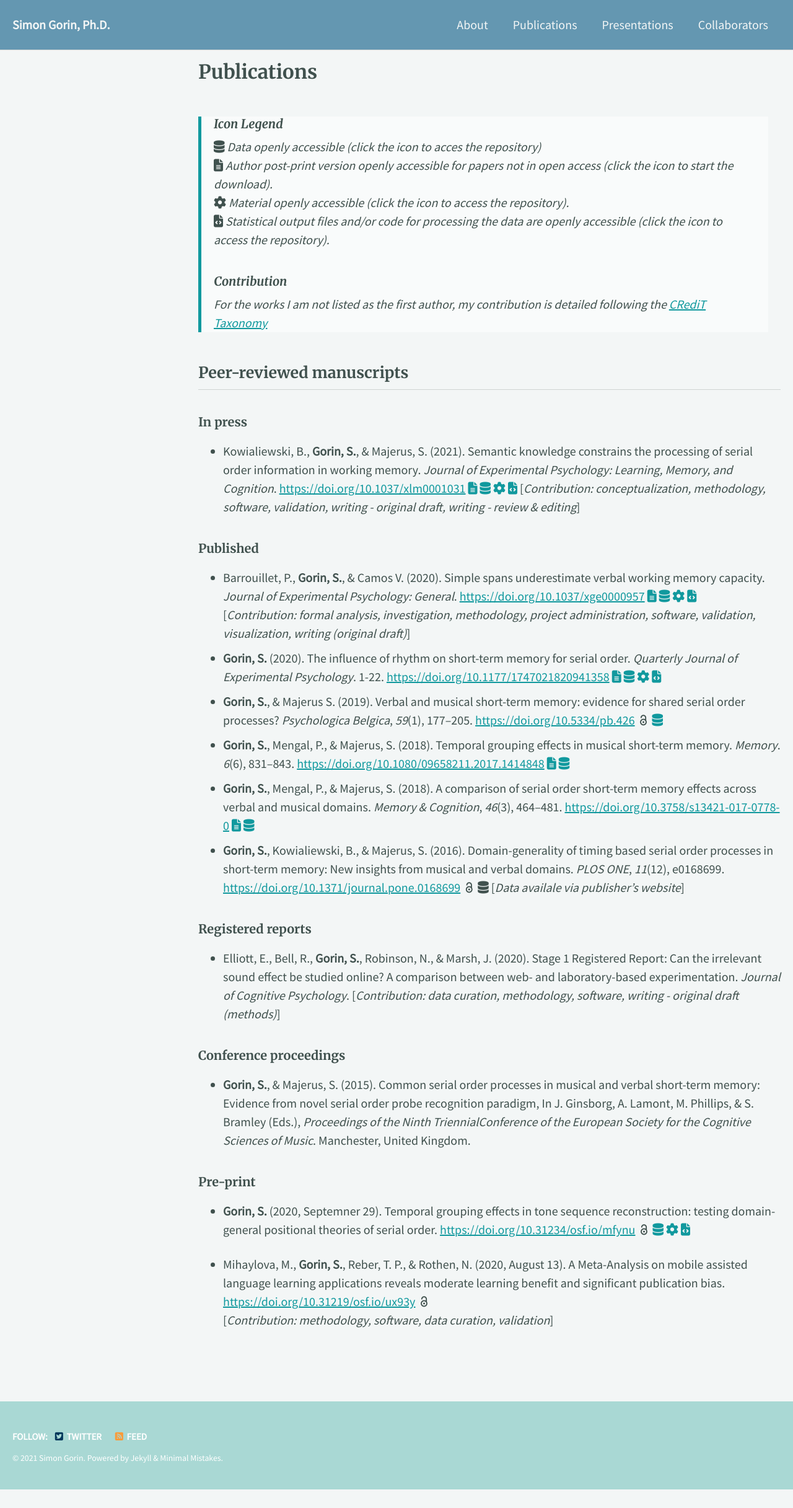
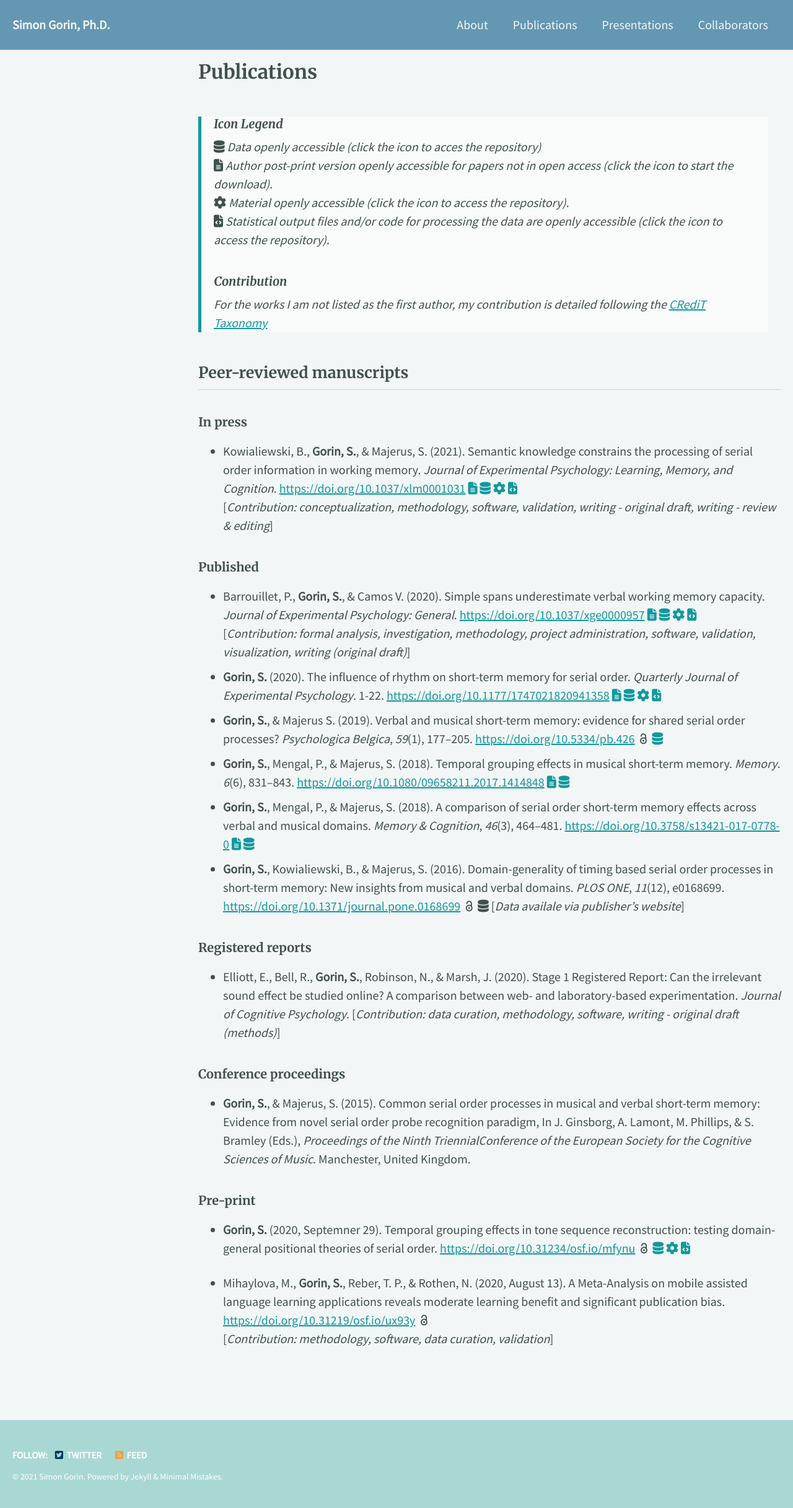
Before and after one commit to gorinsimon/gorinsimon.github.io, a Jekyll site: the page built from _pages/publications.md, in a window 1280 px wide. Shown: the whole page at 62% size. Built offline with Jekyll 4.4.1, drawn with Linux system fonts in a browser that asks for light colours; cached includes are drawn as plain includes; nearby versions of some CDN libraries; some web fonts are replaced; before the commit the page ends 2403 px from its top, so only the background shows below that.

Commit message:
add a missign line break in the last commit

```diff
--- a/_pages/publications.md
+++ b/_pages/publications.md
@@ -17,7 +17,7 @@ classes: wide
 
 ### In press
 
-+ Kowialiewski, B., **Gorin, S.**, & Majerus, S. (2021). Semantic knowledge constrains the processing of serial order information in working memory. *Journal of Experimental Psychology: Learning, Memory, and Cognition*. [https://doi.org/10.1037/xlm0001031](https://doi.org/10.1037/xlm0001031) [<i class="fas fa-file-alt"></i>](https://psyarxiv.com/bk34p/) [<i class="fas fa-database"></i>](https://osf.io/a4d29/) [<i class="fas fa-cog"></i>](https://osf.io/a4d29/) [<i class="fas fa-file-code"></i>](https://osf.io/a4d29/)
++ Kowialiewski, B., **Gorin, S.**, & Majerus, S. (2021). Semantic knowledge constrains the processing of serial order information in working memory. *Journal of Experimental Psychology: Learning, Memory, and Cognition*. [https://doi.org/10.1037/xlm0001031](https://doi.org/10.1037/xlm0001031) [<i class="fas fa-file-alt"></i>](https://psyarxiv.com/bk34p/) [<i class="fas fa-database"></i>](https://osf.io/a4d29/) [<i class="fas fa-cog"></i>](https://osf.io/a4d29/) [<i class="fas fa-file-code"></i>](https://osf.io/a4d29/) <br/>
 \[*Contribution:  conceptualization, methodology, software, validation, writing - original draft, writing - review & editing*\]
 
 ### Published
```
